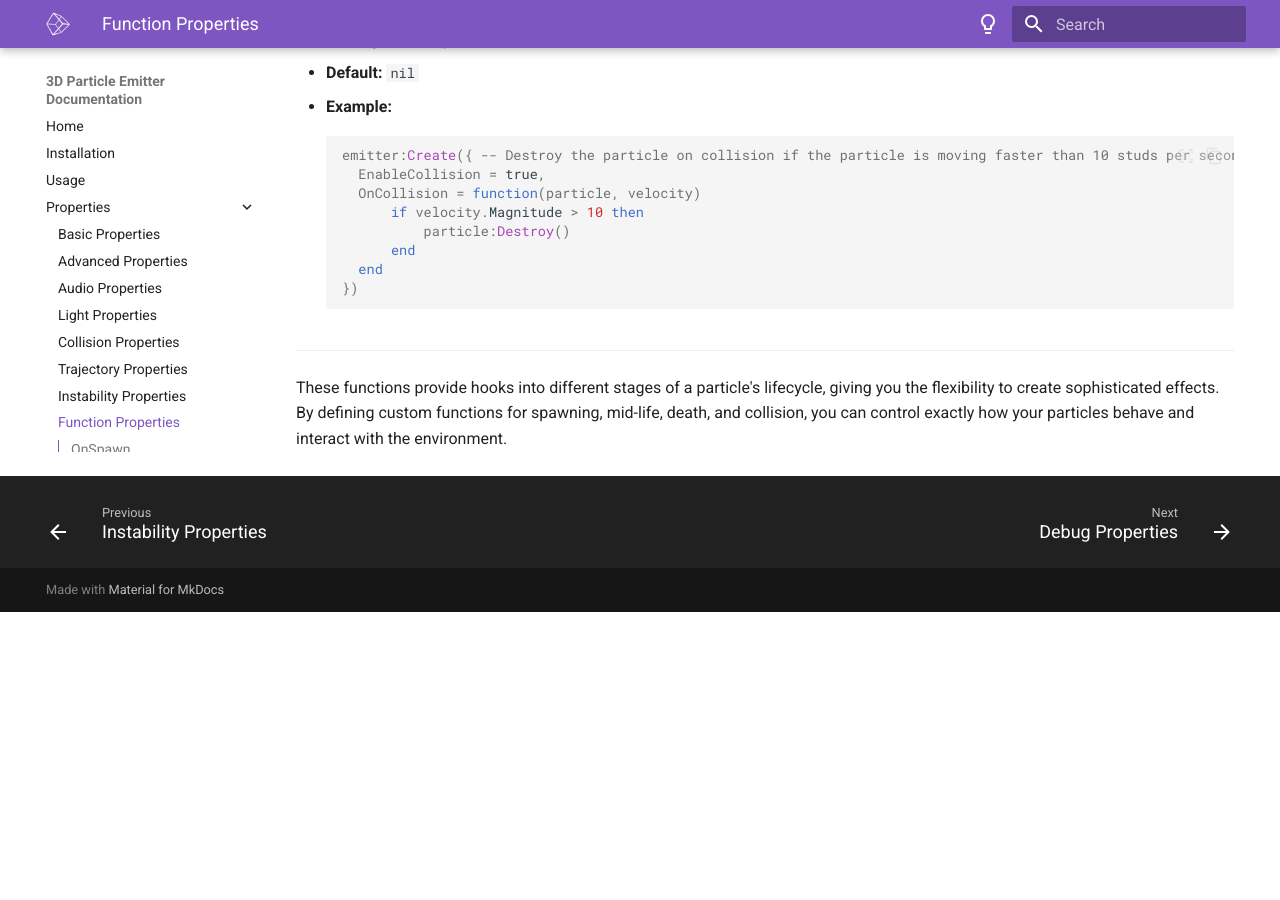
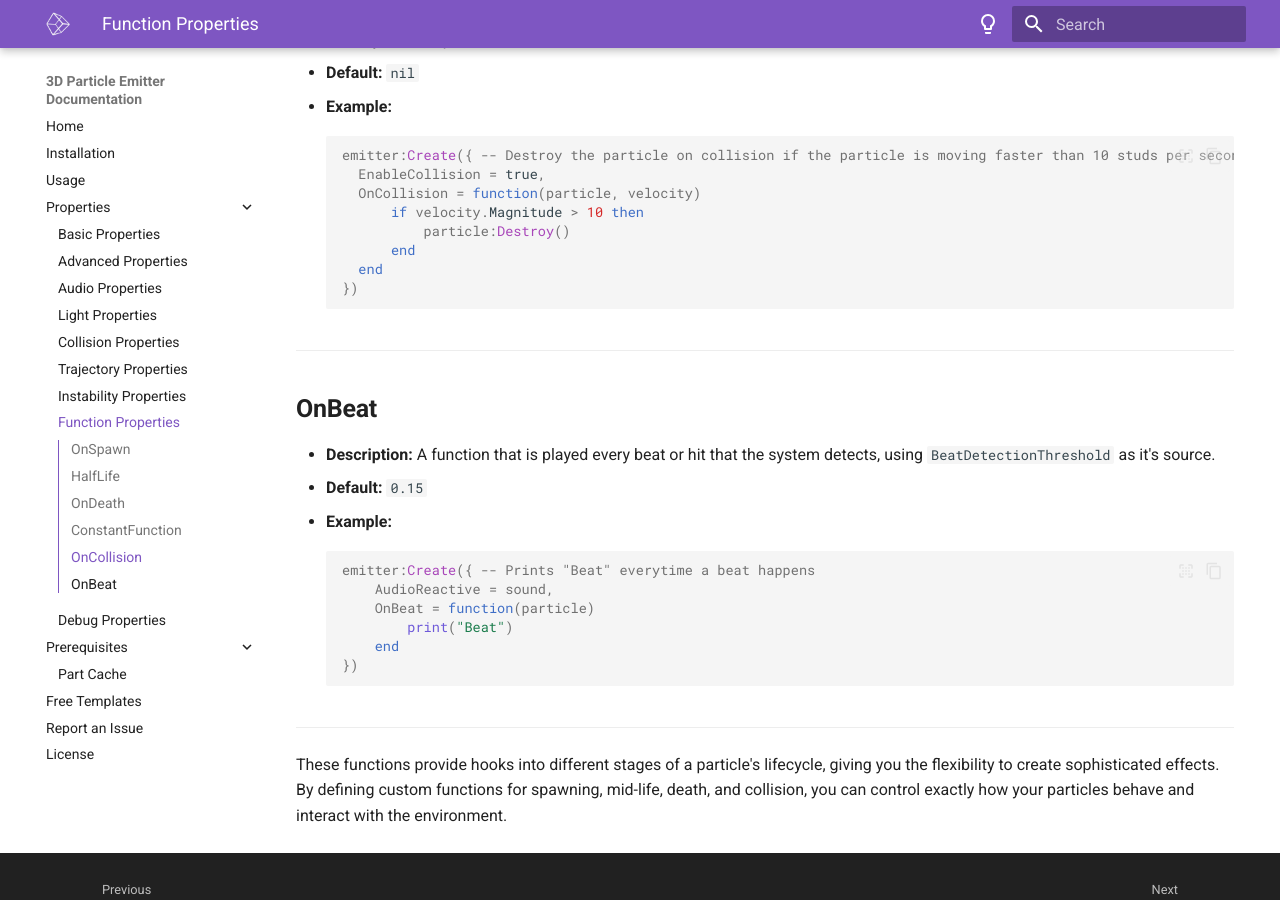
Before and after one commit to FancyDucc/3D-Particle-System, an MkDocs documentation site: the page built from docs/properties/event-functions.md, in a window 1280 px wide and 900 px high, scrolled down 1886 px. Built offline with MkDocs 1.6.1 and Material for MkDocs 9.7.7, drawn with Linux system fonts in a browser that asks for light colours; before the commit the page ends 2498 px from its top, so only the background shows below that.

Commit message:
finalize before release

````diff
--- a/docs/properties/event-functions.md
+++ b/docs/properties/event-functions.md
@@ -85,4 +85,20 @@ The system lets you call custom functions for your needs, whether it be when the
 
 ---
 
+## **OnBeat**
+
+- **Description:** A function that is played every beat or hit that the system detects, using `BeatDetectionThreshold` as it's source.
+- **Default:** `0.15`
+- **Example:**
+  ```lua
+  emitter:Create({ -- Prints "Beat" everytime a beat happens
+      AudioReactive = sound,
+      OnBeat = function(particle)
+          print("Beat")
+      end
+  })
+  ```
+
+---
+
 These functions provide hooks into different stages of a particle's lifecycle, giving you the flexibility to create sophisticated effects. By defining custom functions for spawning, mid-life, death, and collision, you can control exactly how your particles behave and interact with the environment.
````
Also changed, not shown: docs/properties/basic-properties.md (+1 -1 lines).
